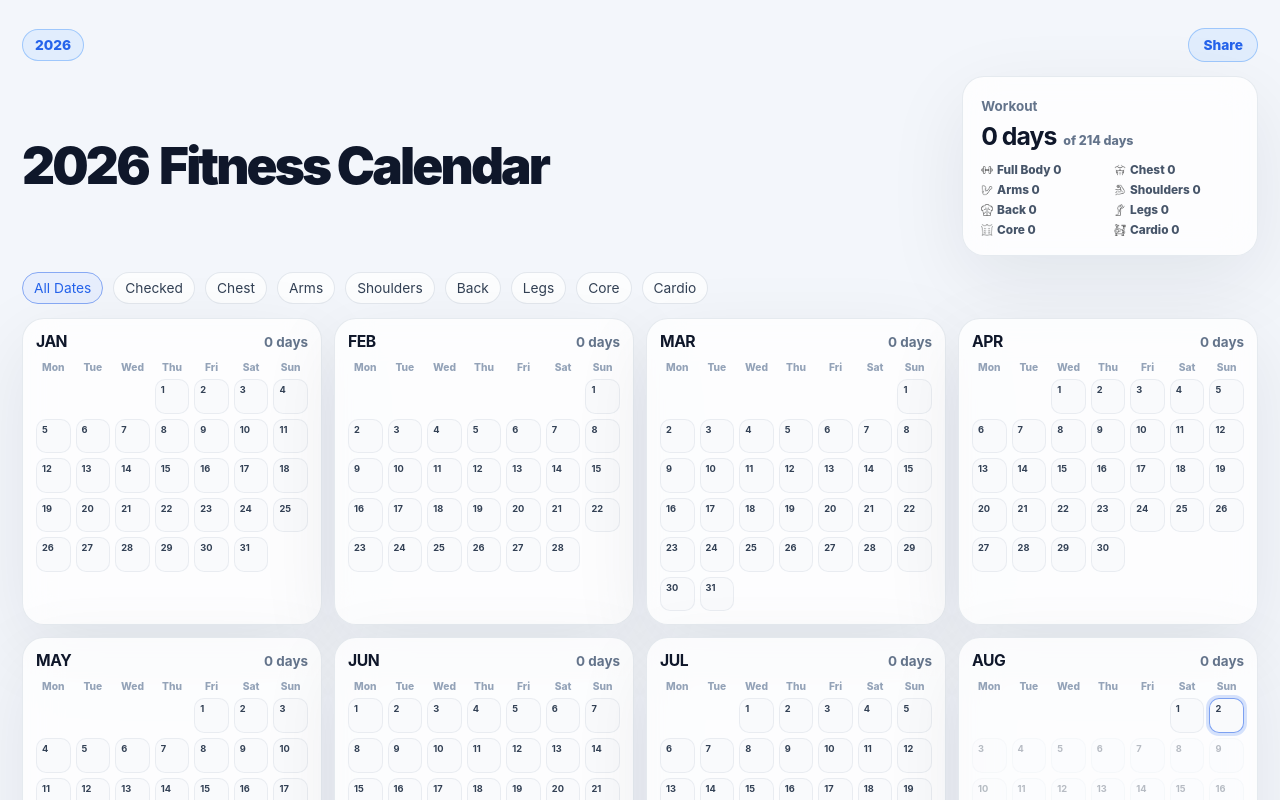
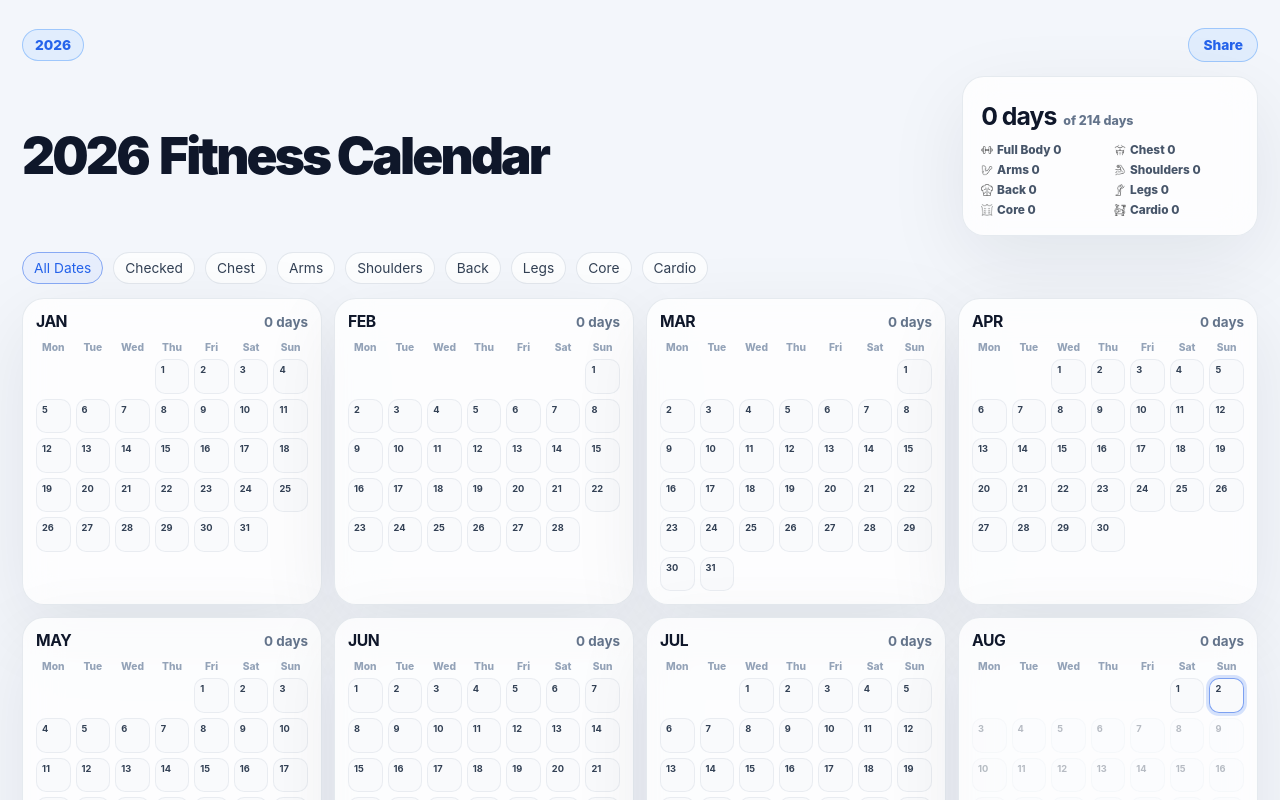
Before and after one commit to gentleming/fitness-year-calendar, a Next.js app: page / in a window 1280 px wide. Shown: the top 800 px of the page. Built offline with nearby package versions, Linux system fonts and the light colour scheme.

Commit message:
Remove workout stat label

```diff
--- a/app/page.tsx
+++ b/app/page.tsx
@@ -286,7 +286,6 @@ export default function Home() {
         </div>
         <div className="stats-grid">
           <Stat
-            label="Workout"
             value={
               <>
                 {totalWorkoutDays} days <span>of {elapsedDays} days</span>
@@ -454,10 +453,10 @@ export default function Home() {
   );
 }
 
-function Stat({ label, value, children }: { label: string; value: ReactNode; children?: ReactNode }) {
+function Stat({ label, value, children }: { label?: string; value: ReactNode; children?: ReactNode }) {
   return (
     <div className="stat-card">
-      <span>{label}</span>
+      {label && <span>{label}</span>}
       <strong>{value}</strong>
       {children}
     </div>
```
